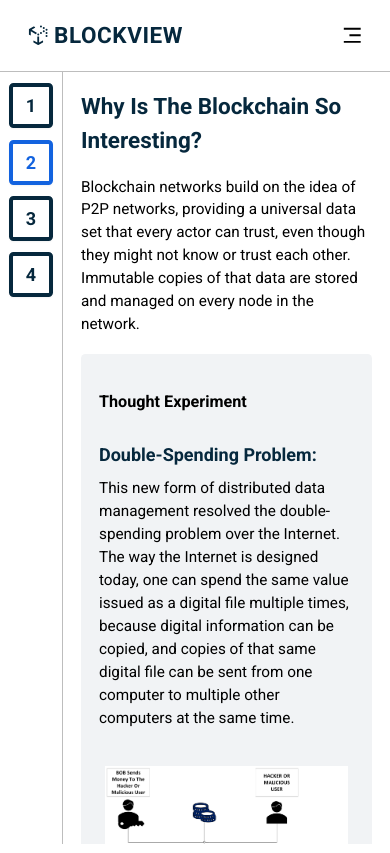
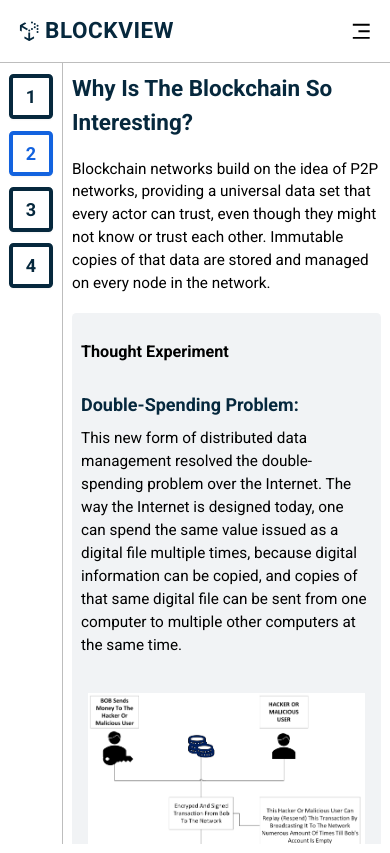
Before and after one commit to ejim11/Blockview, a Next.js app: page /library/why-is-the-blockchain-so-interesting in a window 390 px wide. Built offline with nearby package versions, Linux system fonts and the light colour scheme.

Commit message:
made smaller screens more responsive

```diff
--- a/components/Card.tsx
+++ b/components/Card.tsx
@@ -6,7 +6,7 @@ interface PageNavButtons{
 
 const Card: React.FC<{ children: React.ReactNode, prev : PageNavButtons | undefined , next : PageNavButtons |  undefined }> = ({ children, prev, next }) => {
   return (
-    <section className=" w-[calc(100vw-8rem)] sm:w-[calc(100vw-4.5rem)]  mt-[8rem] h-[calc(100vh-8rem)] overflow-y-auto  p-[5rem] md:p-[3rem] sm:p-[2rem]">
+    <section className=" w-[calc(100vw-8rem)] sm:w-[calc(100vw-4.5rem)]  mt-[8rem] sm:mt-[7rem] h-[calc(100vh-8rem)] sm:h-[calc(100vh-7rem)] overflow-y-auto  p-[5rem] md:p-[3rem] sm:p-[1rem]">
       <div className=" w-full text-[1.7rem] bg-color-white border border-color-border rounded-lg p-[3rem] sm:border-0 sm:p-0">
         {children}
       </div>
--- a/components/Layout.tsx
+++ b/components/Layout.tsx
@@ -23,7 +23,7 @@ const Layout: React.FC<{ children: React.ReactNode }> = ({ children }) => {
 
   return (
     <div className="sm:relative w-screen ">
-      <header className="flex items-center h-[8rem] px-[3rem] fixed top-0 left-0 w-full bg-color-white border-b border-color-border">
+      <header className="flex items-center h-[8rem] sm:h-[7rem] px-[3rem] sm:px-[2rem] fixed top-0 left-0 w-full bg-color-white border-b border-color-border">
         <Link href={"/home"} className="flex items-center">
         <FaUncharted className="text-color-dark-blue mr-2 w-[2.5rem] h-[2.5rem]" />
         <p className="text-color-dark-blue text-[2.5rem] font-bold tracking-wide">
--- a/components/LibraryNavBar.tsx
+++ b/components/LibraryNavBar.tsx
@@ -32,10 +32,10 @@ const LibraryNavBar = () => {
 
   return (
     <div
-      className="flex mt-[8rem]
+      className="flex mt-[8rem] sm:mt-[7rem]
     "
     >
-      <nav className="w-[8rem] sm:w-[7rem]  border-r border-color-border h-[calc(100vh-8rem)] ">
+      <nav className="w-[8rem] sm:w-[7rem]  border-r border-color-border h-[calc(100vh-8rem)] sm:h-[calc(100vh-7rem)] ">
         <ul className="flex flex-col items-center pt-5">
           {topics.map((topic, i) => (
             <li
--- a/components/TopicListModal.tsx
+++ b/components/TopicListModal.tsx
@@ -39,7 +39,7 @@ const TopicListModal = ({
 
   return (
     <div
-      className={`h-[calc(100vh-8rem)] left-[8rem] sm:left-[7rem] text-[1.8rem] z-5 top-[8rem] w-[calc(100vw-6rem)] sm:w-[calc(100vw-7rem)] absolute bg-color-bg-transparent cursor-pointer transition-all duration-150 ease-linear ${
+      className={`h-[calc(100vh-8rem)] sm:h-[calc(100vh-7rem)] left-[8rem] sm:left-[7rem] text-[1.8rem] z-5 top-[8rem] w-[calc(100vw-6rem)] sm:w-[calc(100vw-7rem)] absolute bg-color-bg-transparent cursor-pointer transition-all duration-150 ease-linear ${
         display ? "opacity-1 visible" : "opacity-0 invisible"
       }`}
       data-close={"close-modal"}
--- a/pages/library/attacks-on-the-network/index.tsx
+++ b/pages/library/attacks-on-the-network/index.tsx
@@ -19,7 +19,7 @@ const NetworkAttacks = () => {
             <p>
                 All entries on the blockchain are read-only. Once a block of transactions is accepted by the network, it cannot be easily changed or removed. All blocks would have to be recomputed for that to happen, which would require the majority of the network participants to agree over such changes. An attacker would need to redo the computational work of all successor blocks, on the majority of the network nodes. This would require control over, or bribing of, the majority of the network nodes. Even if it would be possible to perform these computations within the block-creation period, the cost would be much higher than the rewards for attacking the network. While manipulation is possible, the mechanism is designed to make it infeasible.
             </p>
-            <div className="bg-[#f1f3f5] p-[2rem] rounded-lg mt-[2rem]">
+            <div className="bg-[#f1f3f5] p-[2rem] rounded-lg sm:p-[1rem] mt-[2rem]">
                 <h3 className="mt-[2rem] mb-[1rem] font-semibold text-[2rem]">Thought Experiment</h3>
                 <p className="mt-[2rem] mb-[1rem] font-semibold text-[1.8rem]">51% Attack: </p>
                 <p> A Proof-of-Work network
--- a/pages/library/cryptography/index.tsx
+++ b/pages/library/cryptography/index.tsx
@@ -62,7 +62,7 @@ const Cryptography = () => {
         private! As it turns out, a public key introduces some extremely
         important cryptographic properties!
       </p>
-      <div className="bg-[#f1f3f5] p-[2rem] rounded-lg mt-[2rem]">
+      <div className="bg-[#f1f3f5] p-[2rem] sm:p-[1rem] rounded-lg mt-[2rem]">
         <h3 className="mt-[2rem] mb-[1rem] font-semibold text-[1.8rem]">Thought Experiment</h3>
         <p>
           Take a minute to walk through this
--- a/pages/library/understanding-the-blockchain-using-bitcoin-and-ethereum/index.tsx
+++ b/pages/library/understanding-the-blockchain-using-bitcoin-and-ethereum/index.tsx
@@ -53,7 +53,7 @@ const UnderstandingBlockchain = () => {
                 The next parts of the section touch on how difficult it is to manipulate data in a block that already has many blocks mined on top of it.
                 Since data is an input variable for the hash of each block, changing the data will change that block's hash. The new hash will not have three leading zeros, and therefore becomes invalid. Manipulating data in a block that has been nested deeply in the chain is a fool's errand.
             </p>
-            <div className="bg-[#f1f3f5] p-[2rem] rounded-lg mt-[2rem] mb-[4rem]">
+            <div className="bg-[#f1f3f5] p-[2rem] rounded-lg mt-[2rem] sm:p-[1rem]   mb-[4rem]">
                 <h3 className="mt-[2rem] mb-[1rem] font-semibold text-[1.8rem]">Thought Experiment</h3>
                 <p>
                     To give an example: In Bitcoin's genesis block, Frank sent Halley 10 BTC. Manipulating this value from 10 BTC to 20 BTC (Maybe Halley wants some more BTC!) would require IMMENSE computational power as halley will need to rehash other blocks, recall that more blocks are still being mined so halley will need to also hash the current blocks mined.
--- a/pages/library/why-is-the-blockchain-so-interesting/index.tsx
+++ b/pages/library/why-is-the-blockchain-so-interesting/index.tsx
@@ -20,7 +20,7 @@ const next = {
     <p>
       Blockchain networks build on the idea of P2P networks, providing a universal data set that every actor can trust, even though they might not know or trust each other. Immutable copies of that data are stored and managed on every node in the network.
     </p>
-    <div className="bg-[#f1f3f5] p-[2rem] rounded-lg mt-[2rem]">
+    <div className="bg-[#f1f3f5] p-[2rem] sm:p-[1rem] rounded-lg mt-[2rem]">
     <h3 className="mt-[2rem] mb-[1rem] font-semibold text-[1.8rem]">Thought Experiment</h3>
     <p className="capitalize font-semibold text-color-dark-blue text-[2rem] mt-[3rem] ">Double-Spending Problem:</p>
   <p className="my-[1rem]">
```
